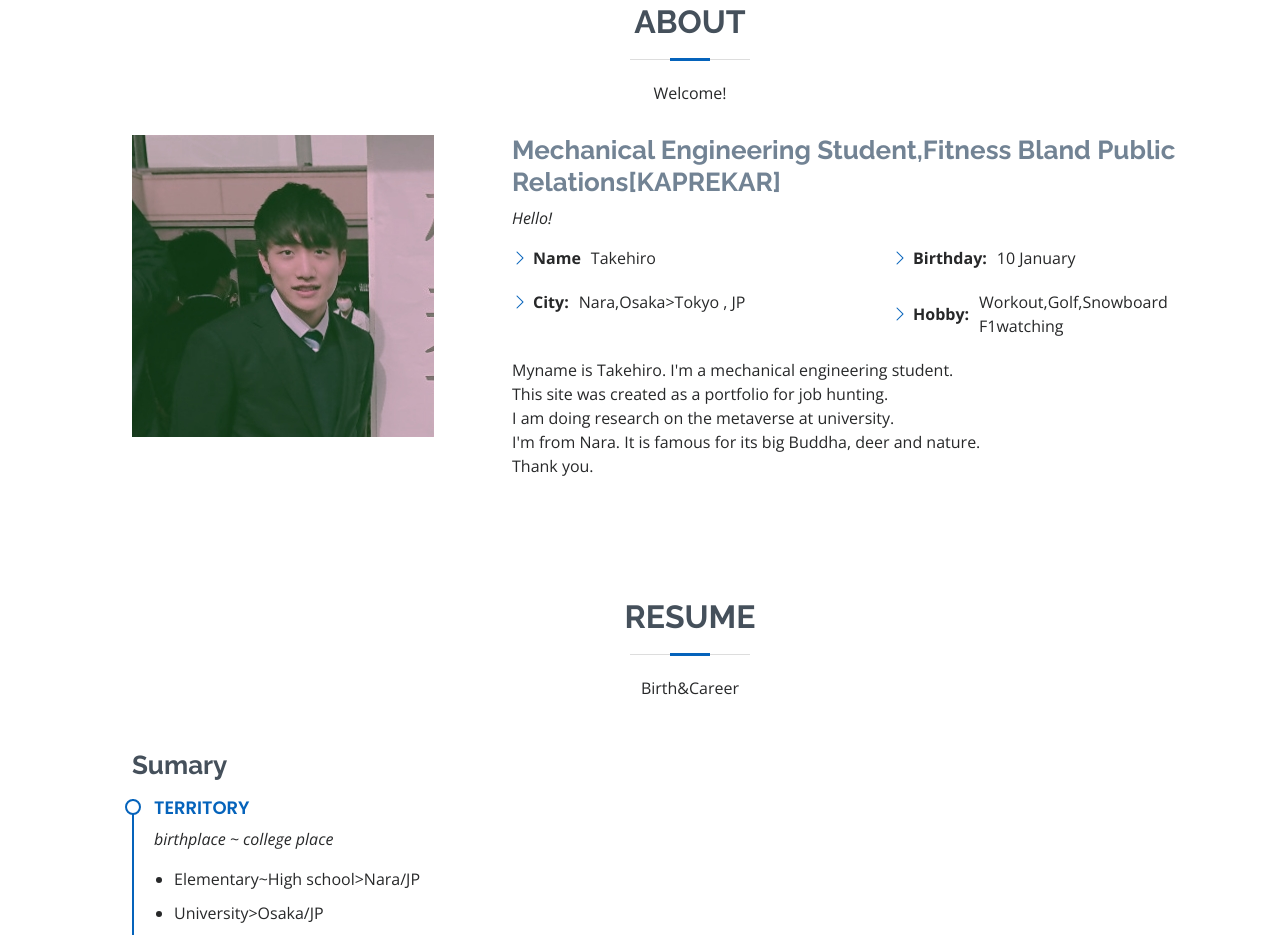
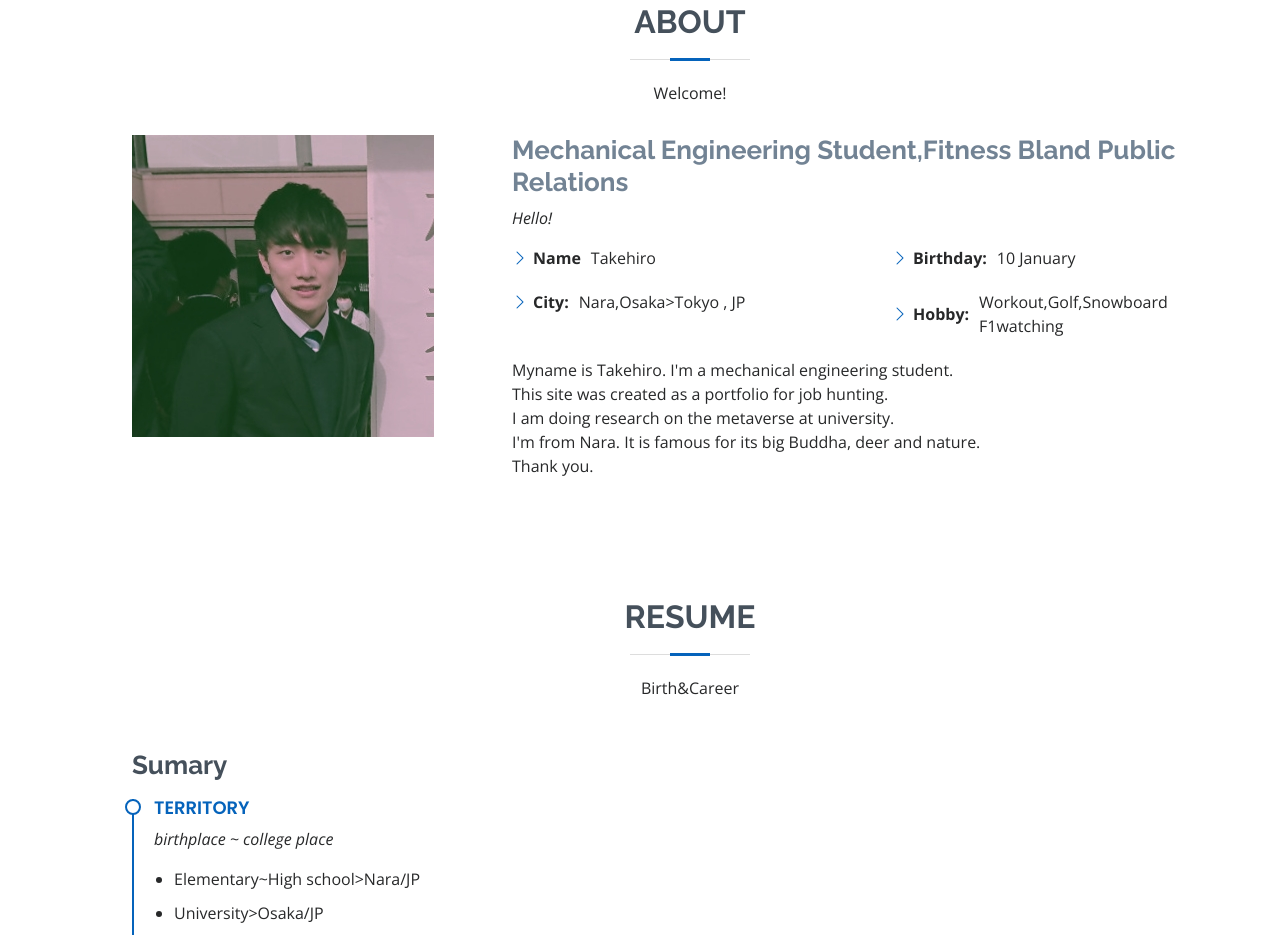
Before and after one commit to takehiro2001/me, a plain HTML site: page index.html in a window 1280 px wide. Shown: the part 857-1792 px from the top of the page. Drawn offline with nearby package versions, Linux system fonts and the light colour scheme.

Commit message:
Update index.html

```diff
--- a/index.html
+++ b/index.html
@@ -84,7 +84,7 @@
             <img src="assets/img/profile-img.jpg" class="img-fluid" alt="">
           </div>
           <div class="col-lg-8 pt-4 pt-lg-0 content">
-            <h3>Mechanical Engineering Student,Fitness Bland Public Relations[KAPREKAR]</h3>
+            <h3>Mechanical Engineering Student,Fitness Bland Public Relations</h3>
             <p class="fst-italic">
               Hello!
             </p>
```
